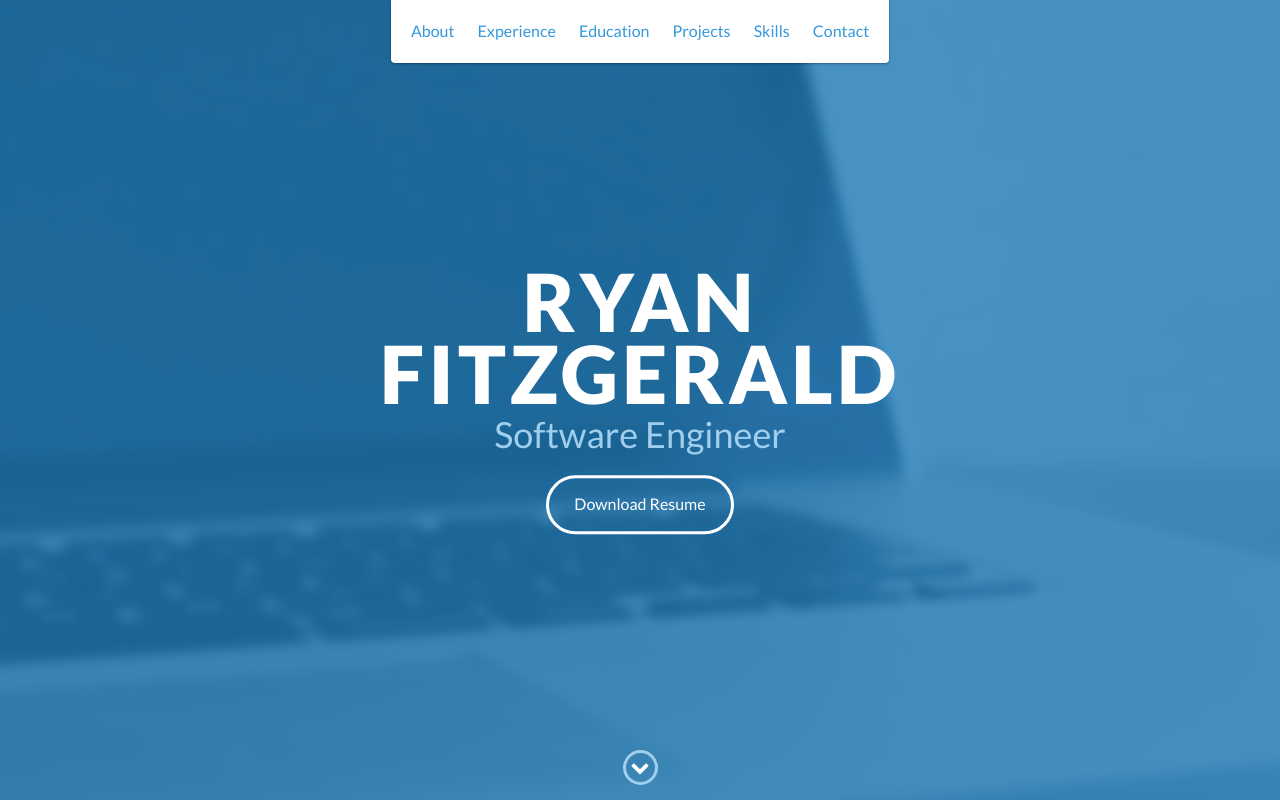
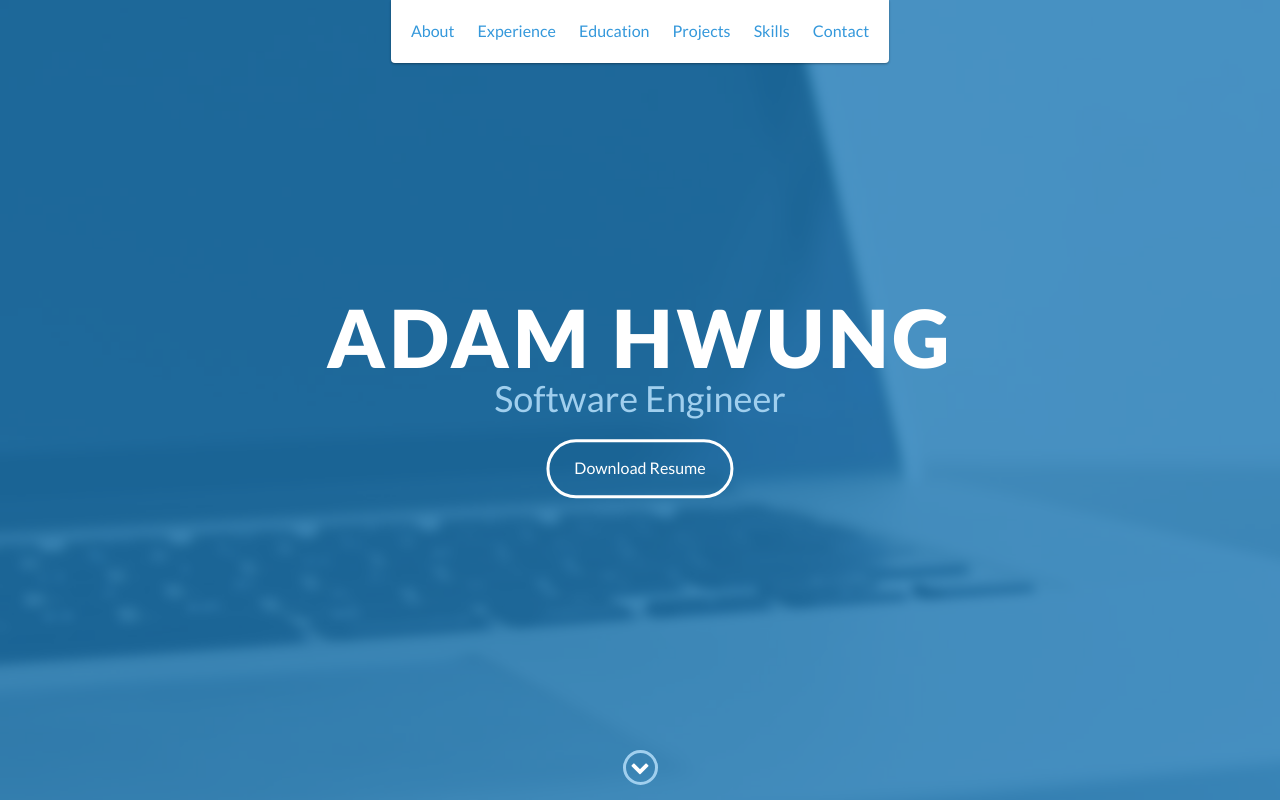
Before and after one commit to Ahwung/ahwung.github.io, a website: page index.html in a window 1280 px wide. Shown: the top 800 px of the page. Drawn offline with nearby package versions, Linux system fonts and the light colour scheme.

```diff
--- a/index.html
+++ b/index.html
@@ -48,7 +48,7 @@
 
     <div id="lead">
         <div id="lead-content">
-            <h1>Ryan Fitzgerald</h1>
+            <h1>Adam Hwung</h1>
             <h2>Software Engineer</h2>
             <a href="#" class="btn-rounded-white">Download Resume</a>
         </div>
```
Also changed, not shown: LICENSE.md (deleted), 1 other file.
